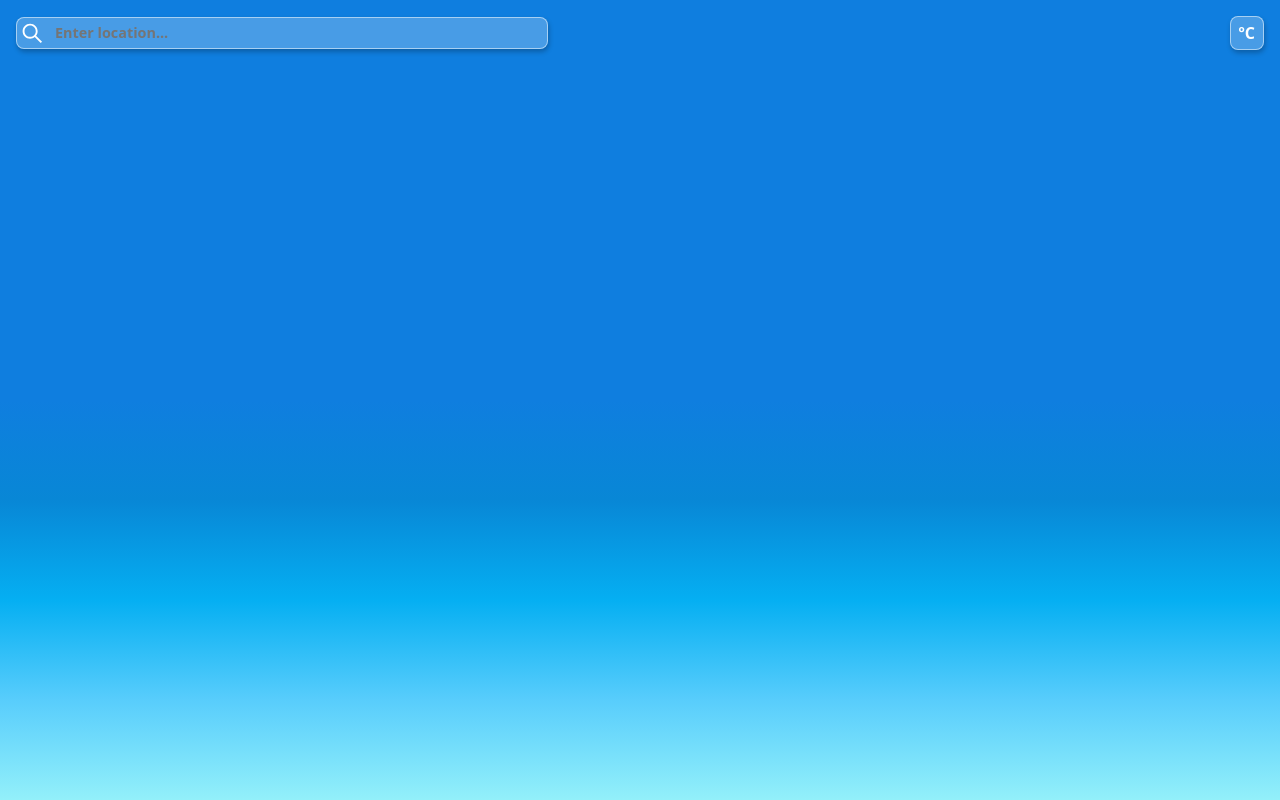
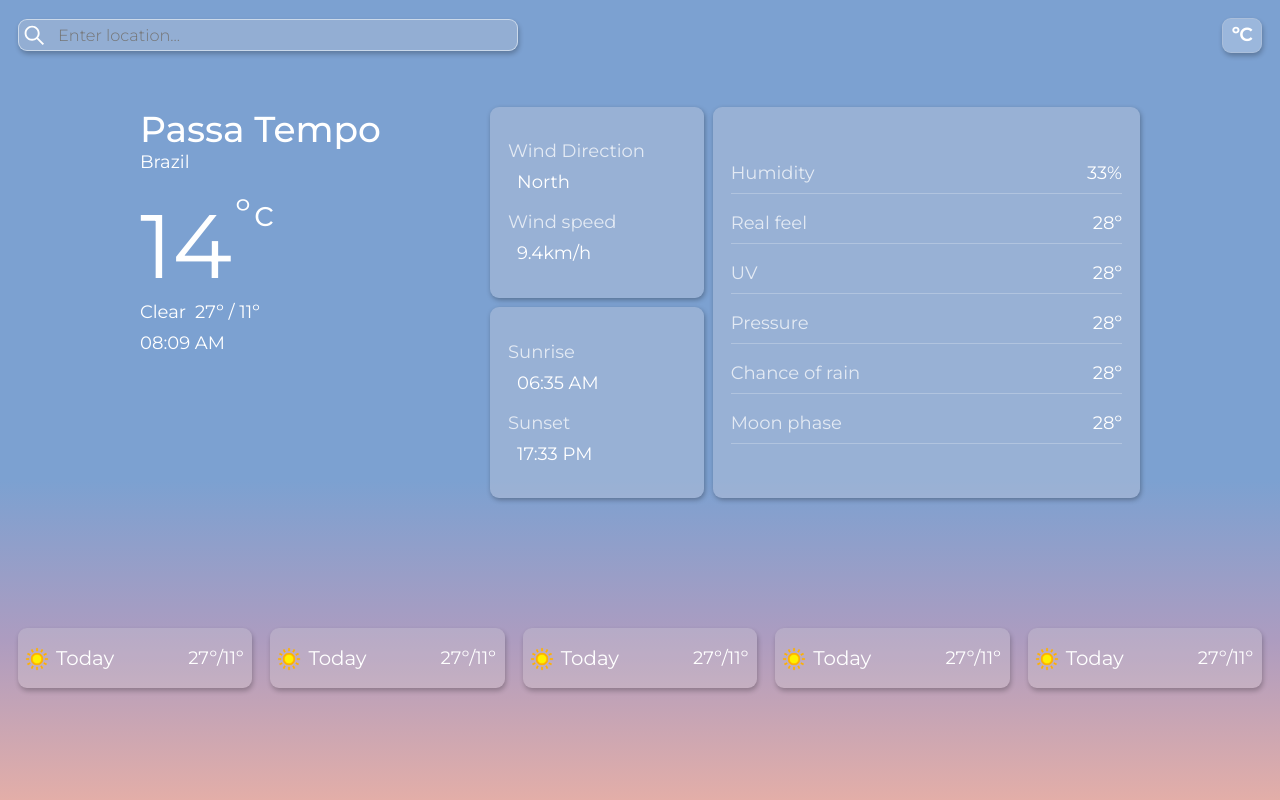
Before and after one commit to gabriel-duarte154/Weather-APP, a website built with webpack: page dist/index.html in a window 1280 px wide. Built offline with nearby package versions, Linux system fonts and the light colour scheme.

Commit message:
added style to the page

```diff
--- a/dist/index.html
+++ b/dist/index.html
@@ -10,11 +10,132 @@
   <body>
     <div class="nav">
         <div class="search_container">
-          <i><svg width="64px" height="64px" viewBox="0 0 24 24" fill="none" xmlns="http://www.w3.org/2000/svg" stroke="none"><g id="SVGRepo_bgCarrier" stroke-width="0"></g><g id="SVGRepo_tracerCarrier" stroke-linecap="round" stroke-linejoin="round"></g><g id="SVGRepo_iconCarrier"> <path fill-rule="evenodd" clip-rule="evenodd" d="M15 10.5C15 12.9853 12.9853 15 10.5 15C8.01472 15 6 12.9853 6 10.5C6 8.01472 8.01472 6 10.5 6C12.9853 6 15 8.01472 15 10.5ZM14.1793 15.2399C13.1632 16.0297 11.8865 16.5 10.5 16.5C7.18629 16.5 4.5 13.8137 4.5 10.5C4.5 7.18629 7.18629 4.5 10.5 4.5C13.8137 4.5 16.5 7.18629 16.5 10.5C16.5 11.8865 16.0297 13.1632 15.2399 14.1792L20.0304 18.9697L18.9697 20.0303L14.1793 15.2399Z" fill="#ffffff"></path> </g></svg></i>
+          <i><svg width="64px" height="64px" viewBox="0 0 24 24" fill="none" xmlns="http://www.w3.org/2000/svg" stroke="none"><g stroke-width="0"></g><g stroke-linecap="round" stroke-linejoin="round"></g><g id="SVGRepo_iconCarrier"> <path fill-rule="evenodd" clip-rule="evenodd" d="M15 10.5C15 12.9853 12.9853 15 10.5 15C8.01472 15 6 12.9853 6 10.5C6 8.01472 8.01472 6 10.5 6C12.9853 6 15 8.01472 15 10.5ZM14.1793 15.2399C13.1632 16.0297 11.8865 16.5 10.5 16.5C7.18629 16.5 4.5 13.8137 4.5 10.5C4.5 7.18629 7.18629 4.5 10.5 4.5C13.8137 4.5 16.5 7.18629 16.5 10.5C16.5 11.8865 16.0297 13.1632 15.2399 14.1792L20.0304 18.9697L18.9697 20.0303L14.1793 15.2399Z" fill="#ffffff"></path> </g></svg></i>
           <input type="text" placeholder="Enter location..."/>
           <span class="error"></span>
         </div>
           <button class="toggle-unit">ºC</button>
     </div>
+    <div class="main">
+      <div class="section first">
+          <div class="current">
+            <div class="weather_info_city">Passa Tempo</div>
+            <div class="weather_info_country">Brazil</div>
+            <div class="weather_info_temperature">
+              14
+              <span>º<sup>c</sup></span></div>
+            <div class="weather_info_status">
+              <span class="condition">Clear</span>
+              <div>
+                <span class="max">27º</span>
+                <span>/</span>
+                <span class="min">11º</span>
+              </div>
+            </div>
+            <span>08:09 AM</span>
+          </div>
+          <div class="more_information">
+            <div class="wind_info">
+              <div class="left_info">
+                <div>Wind Direction</div>
+                  <span>North</span>
+              </div>
+              <div class="left_info">
+                <div>Wind speed</div>
+                  <span>9.4km/h</span>
+              </div>
+            </div>
+            <div class="infos">
+              <div class="info_item">
+                <span class="item_name">Humidity</span>
+                <span>33%</span>
+              </div>
+
+              <div class="info_item">
+                <span class="item_name">Real feel</span>
+                <span>28º</span>
+              </div>
+               <div class="info_item">
+                <span class="item_name">UV</span>
+                <span>28º</span>
+              </div>
+               <div class="info_item">
+                <span class="item_name">Pressure</span>
+                <span>28º</span>
+              </div>
+               <div class="info_item">
+                <span class="item_name">Chance of rain</span>
+                <span>28º</span>
+              </div>
+               <div class="info_item">
+                <span class="item_name">Moon phase</span>
+                <span>28º</span>
+              </div>
+            </div>
+            <div class="sun_info">
+              <div class="left_info">
+                <div>Sunrise</div>
+                 <span>06:35 AM</span>
+              </div>
+             <div class="left_info">
+              <div>Sunset</div>
+              <span>17:33 PM</span>
+             </div>
+
+            </div>
+          </div>
+      </div>
+      <div class="section second">
+        <div class="forecast">
+          <div class="card">
+              <i><img src="icons/day/113.png" alt=""></i>
+              <span class="day">Today</span>
+              <div class="max_min">
+                <span class="max">27º</span>
+                  <span>/</span>
+                  <span class="min">11º</span>
+              </div>
+            </div>
+             <div class="card">
+              <i><img src="icons/day/113.png" alt=""></i>
+              <span class="day">Today</span>
+              <div class="max_min">
+                <span class="max">27º</span>
+                  <span>/</span>
+                  <span class="min">11º</span>
+              </div>
+            </div>
+            <div class="card">
+              <i><img src="icons/day/113.png" alt=""></i>
+              <span class="day">Today</span>
+              <div class="max_min">
+                <span class="max">27º</span>
+                  <span>/</span>
+                  <span class="min">11º</span>
+              </div>
+            </div>
+            <div class="card">
+              <i><img src="icons/day/113.png" alt=""></i>
+              <span class="day">Today</span>
+              <div class="max_min">
+                <span class="max">27º</span>
+                  <span>/</span>
+                  <span class="min">11º</span>
+              </div>
+            </div>
+            <div class="card">
+              <i><img src="icons/day/113.png" alt=""></i>
+              <span class="day">Today</span>
+              <div class="max_min">
+                <span class="max">27º</span>
+                  <span>/</span>
+                  <span class="min">11º</span>
+              </div>
+            </div>
+            </div>
+          </div>
+        </div>
+      </div>
+    </div>
   </body>
 </html>
--- a/dist/style.css
+++ b/dist/style.css
@@ -1,29 +1,34 @@
+@import url('https://fonts.googleapis.com/css2?family=Montserrat:wght@300;400;500&display=swap');
+
 *,
 *::after,
 *::before {
   margin: 0;
   padding: 0;
   box-sizing: border-box;
-  font-family: system-ui, -apple-system, BlinkMacSystemFont, 'Segoe UI', Roboto,
-    Oxygen, Ubuntu, Cantarell, 'Open Sans', 'Helvetica Neue', sans-serif;
+  font-family: 'Montserrat', sans-serif;
+  font-size: 18px;
 }
 
 :root {
-  --dark-gradient: linear-gradient(to bottom, #001a29 50%, #03141f, #014569);
-  --light-gradient: linear-gradient(
+  --night-gradient: linear-gradient(to bottom, #001a29 50%, #03141f, #014569);
+  --day-gradient: linear-gradient(
     to bottom,
     #0f7edf 50%,
     #0887d6,
     #05aff2,
-    #58cdfc,
-    #93f0fa
+    #41c4f8
   );
+  --sunrise-gradient: linear-gradient(to bottom, #7ca1d1 60%, #ad9cc0, #e3aea8);
+  --sunset-gradient: linear-gradient(to bottom, #2593a0 60%, #acc1c7 , #ffb6a3 );
 }
 
 body {
+  display: flex;
+  flex-direction: column;
   min-width: 100vw;
   min-height: 100vh;
-  background-image: var(--light-gradient);
+  background-image: var(--sunrise-gradient);
 }
 
 .nav {
@@ -32,35 +37,49 @@ body {
   align-items: center;
   padding: 1rem;
   gap: 0.5rem;
+  margin-bottom: 2rem;
+  width: 1500px;
+  max-width: 100%;
+  margin-inline: auto;
 }
 
 .search_container {
   display: flex;
   position: relative;
-  background-color: #ffffff3d;
+  background-color: #ddd9d93d;
   border: 1px solid #ffffff85;
   border-radius: 0.5rem;
   min-height: 32px;
   box-shadow: 1px 3px 5px #0000003f;
+  flex: 0 1 500px;
+}
+
+.search_container i {
+  display: flex;
+  align-items: center;
+  justify-content: center;
 }
 
 input {
   background-color: transparent;
   border: none;
-  width: min(80vw, 500px);
   color: white;
-  padding-left: .5rem;
+  padding-left: 0.5rem;
   font-size: 0.9rem;
-  font-weight: bold;
+  width: 100%;
 }
 
 input:focus {
   outline: none;
-  background-color: rgba(255, 255, 255, 0.226);
+  background-color: #ffffff3a;
+}
+
+input::placeholder {
+  font-weight: 300;
 }
 
 .toggle-unit {
-  border: 1px solid #ffffff85;
+  border: 1px solid #ddd9d93d;
   padding: 0.3rem 0.5rem;
   border-radius: 0.5rem;
   cursor: pointer;
@@ -68,7 +87,7 @@ input:focus {
   font-weight: 600;
   background-color: #ffffff3d;
   font-size: 1rem;
-  transition: opacity .5s;
+  transition: opacity 0.5s;
   min-height: 32px;
   box-shadow: 1px 3px 5px #0000003f;
 }
@@ -78,7 +97,7 @@ input:focus {
 }
 
 .toggle-unit:hover {
-  opacity: .7;
+  opacity: 0.7;
 }
 
 svg {
@@ -86,20 +105,206 @@ svg {
   height: 30px;
 }
 
-i {
+.error {
+  position: absolute;
+  bottom: -32px;
+  color: white;
+  border-radius: 0.2rem;
+  background-color: #53515157;
+}
+
+.active {
+  padding: 0.2rem 0.5rem;
+}
+
+.main {
+  display: flex;
+  flex-direction: column;
+  flex: 1;
+  padding: 0 1rem;
+}
+
+.section {
+  margin-inline: auto;
+  width: 1500px;
+  max-width: 100%;
+  color: white;
+}
+
+.first {
+  display: flex;
+  width: 1000px;
+  flex: .5;
+}
+
+.current {
+  flex: 1;
+  margin-bottom: 5rem;
+}
+
+.section .weather_info_city {
+  font-size: 2rem;
+  font-weight: 500;
+  color: white;
+}
+
+.section .weather_info_country {
+  margin-bottom: 1rem;
+}
+
+.section .weather_info_temperature {
+  position: relative;
+  font-size: 5rem;
+}
+
+.section .weather_info_temperature span,
+.section .weather_info_temperature sup
+ {
+  position: absolute;
+  top: 0;
+  margin-left: 0.2rem;
+  font-size: 2rem;
+}
+
+.section .weather_info_status {
+  display: flex;
+  gap: 0.5rem;
+  margin-bottom: 0.5rem;
+}
+
+.second {
+  display: flex;
+  align-items: center;
+  flex: 1.5;
+  margin-bottom: 1rem;
+}
+
+.more_information {
+  display: grid;
+  grid-template-columns: 1fr 2fr;
+  gap: .5rem;
+  flex: 1;
+  flex-basis: 300px;
+  margin-bottom: 2rem;
+}
+
+.wind_info, .sun_info, .infos {
+  border-radius: .5rem;
+  background-color: #e9dede42;
+  box-shadow: 1px 2px 5px rgba(0, 0, 0, 0.295);
+  padding: 1rem;
+}
+
+.wind_info, .sun_info {
+  display: flex;
+  flex-direction: column;
+  justify-content: center;
+  gap: 1rem;
+}
+
+.wind_info div span, .sun_info div span {
+  margin-left: .5rem;
+}
+
+.left_info {
+  display: flex;
+  flex-direction: column;
+  gap: .5rem;
+}
+
+.left_info div {
+  color: #ffffffbb;
+}
+
+.infos {
+  display: flex;
+  flex-direction: column;
+  justify-content: center;
+  grid-row: span 2;
+}
+
+.info_item {
+  display: flex;
+  align-items: center;
+  height: fit-content;
+  border-bottom: 1px solid rgba(255, 255, 255, 0.24);
+  padding-bottom: .5rem;
+}
+
+.info_item + .info_item {
+   margin-top: 1rem;
+}
+
+.info_item .item_name {
+  flex: 1;
+  color: #ffffffbb;
+}
+
+.gb {
+  display: flex;
+  align-items: center;
+  justify-content: center;
+  margin-bottom: 1rem;
+}
+
+.forecast {
+  flex: 1;
+  display: flex;
+  gap: 1rem;
+}
+
+.forecast .card {
+  display: flex;
+  align-items: center;
+  gap: .5rem;
+  flex: 1;
+  background-color: #ddd9d93d;
+  border-radius: .5rem;
+  padding:  1rem .5rem;
+  box-shadow: 1px 3px 5px #0000003f;
+}
+
+.forecast .card .day {
+  font-size: 1.1rem;
+  flex: 1;
+}
+
+.forecast .card .max_min {
   display: flex;
   align-items: center;
   justify-content: center;
 }
 
-.error {
-  position: absolute;
-  bottom: -32px;
-  color: rgb(226, 147, 29);
-  border-radius: .2rem;
-  background-color: rgba(83, 81, 81, 0.342);
+.forecast .card img {
+  height: 40px;
+  width: 40px;
+  margin: -10px -10px -15px -10px;
 }
 
-.active {
-  padding: .2rem .5rem;
+@media screen and (max-width: 1000px) {
+  .forecast {
+    flex-direction: column;
+  }
 }
+
+@media screen and (max-width: 830px) {
+  * {
+    font-size: 15px;
+  }
+
+  .first {
+    flex-direction: column;
+  }
+
+  .current {
+    display: flex;
+    align-items: center;
+    justify-content: center;
+    flex-direction: column;
+    text-align: center;
+  }
+
+  .more_information {
+    grid-template-columns: minmax(1fr, max-content) 1fr;
+  }
+}
```
